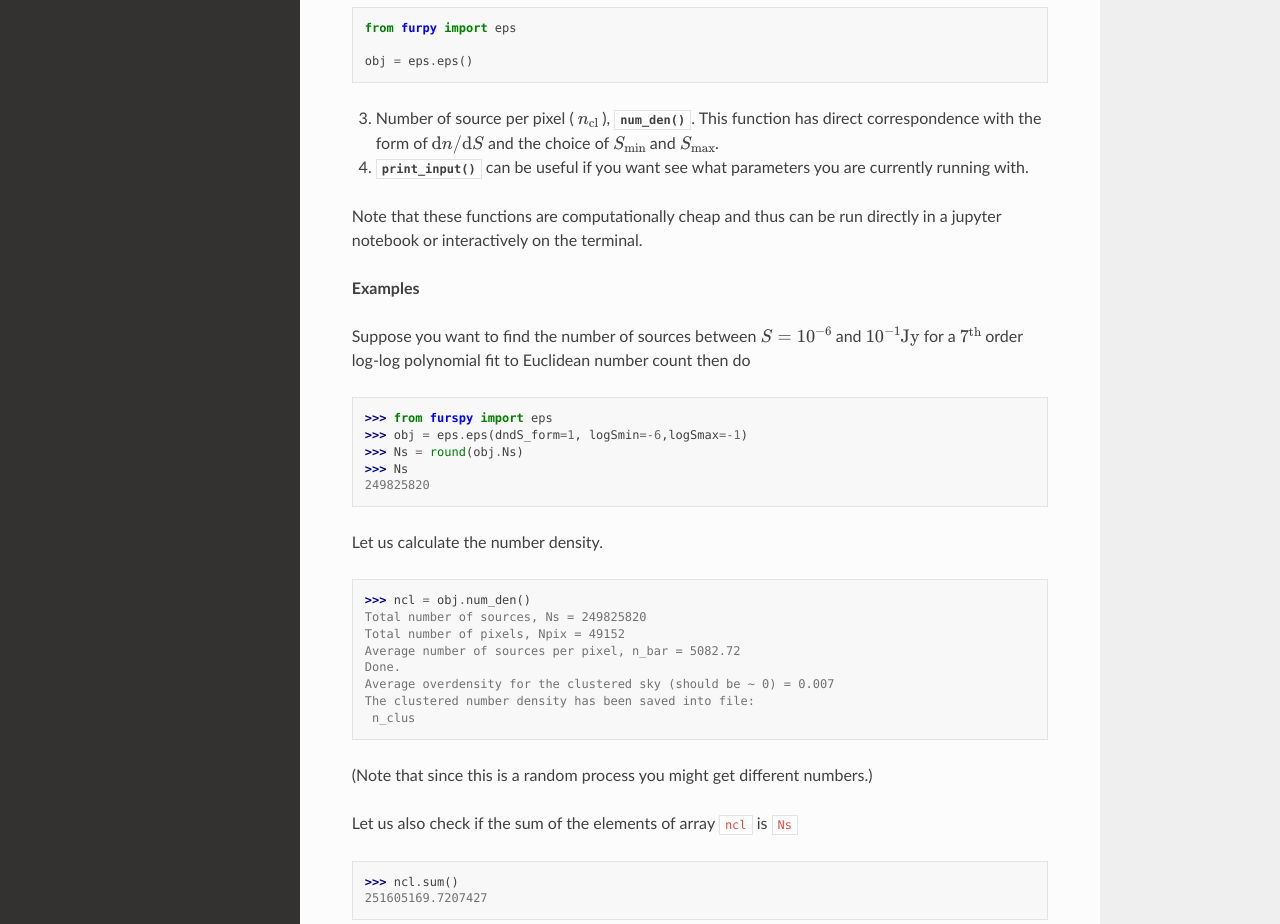
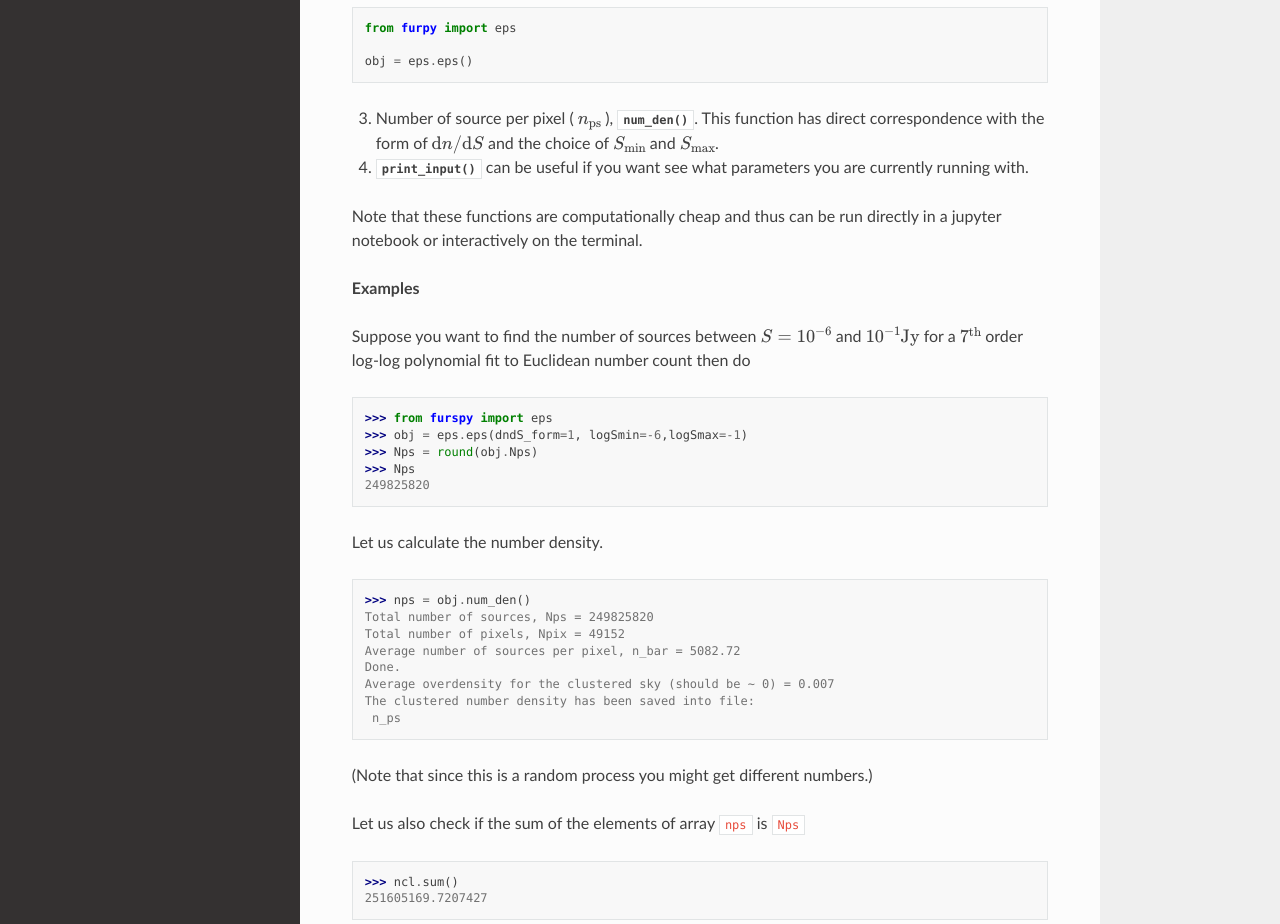
Before and after one commit to shikharmittal04/epspy, a Sphinx documentation site: the page built from docs/otherfuncs.rst, in a window 1280 px wide and 1400 px high. Shown: the part 406-1330 px from the top of the window. Built offline with Sphinx 7.4.7 and the Read the Docs theme 2.0.0, drawn with Linux system fonts in a browser that asks for light colours; some of the changed text lies outside the part shown.

```diff
--- a/docs/faqs.rst
+++ b/docs/faqs.rst
@@ -3,7 +3,7 @@
 
 1. I have run :func:`gen_freq()` for some choice of ``nu``. But now want to regenerate the ``Tb_nu_map`` data for a different choice of ``nu``. Do I need to rerun :func:`ref_freq()`?
 
-   No. :func:`ref_freq()` is not tied to ``nu`` because it is given to function :func:`gen_freq()`. Thus, if users want to use the same data for source distribution (``n_clus.npy``), flux density (``Tb_o_individual.npy``) and spectral index (``beta.npy``) assignments at reference frequency to generate spectrum and sky maps for a different frequency range, then run only :func:`gen_freq()` for a new choice of ``nu``.
+   No. :func:`ref_freq()` is not tied to ``nu`` because it is given to function :func:`gen_freq()`. Thus, if users want to use the same data for source distribution (``n_ps.npy``), flux density (``Tb_o_individual.npy``) and spectral index (``beta.npy``) assignments at reference frequency to generate spectrum and sky maps for a different frequency range, then run only :func:`gen_freq()` for a new choice of ``nu``.
 
 2. I want to try different figures available in :func:`visual()`. Do I need to rerun :func:`ref_freq()` and :func:`gen_freq()`?
 
--- a/docs/otherfuncs.rst
+++ b/docs/otherfuncs.rst
@@ -16,7 +16,7 @@
 
    obj = eps.eps()
 
-3. Number of source per pixel ( :math:`n_{\mathrm{cl}}` ), :func:`num_den()`. This function has direct correspondence with the form of :math:`\mathrm{d}n/\mathrm{d}S` and the choice of :math:`S_{\mathrm{min}}` and :math:`S_{\mathrm{max}}`.
+3. Number of source per pixel ( :math:`n_{\mathrm{ps}}` ), :func:`num_den()`. This function has direct correspondence with the form of :math:`\mathrm{d}n/\mathrm{d}S` and the choice of :math:`S_{\mathrm{min}}` and :math:`S_{\mathrm{max}}`.
 
 4. :func:`print_input()` can be useful if you want see what parameters you are currently running with.
 
@@ -30,26 +30,26 @@
 
    >>> from furspy import eps
    >>> obj = eps.eps(dndS_form=1, logSmin=-6,logSmax=-1)
-   >>> Ns = round(obj.Ns)
-   >>> Ns
+   >>> Nps = round(obj.Nps)
+   >>> Nps
    249825820
 
 Let us calculate the number density.
 
 .. code::
 
-   >>> ncl = obj.num_den()
-   Total number of sources, Ns = 249825820
+   >>> nps = obj.num_den()
+   Total number of sources, Nps = 249825820
    Total number of pixels, Npix = 49152
    Average number of sources per pixel, n_bar = 5082.72
    Done.
    Average overdensity for the clustered sky (should be ~ 0) = 0.007
    The clustered number density has been saved into file:
-    n_clus
+    n_ps
 
 (Note that since this is a random process you might get different numbers.)
 
-Let us also check if the sum of the elements of array ``ncl`` is ``Ns``
+Let us also check if the sum of the elements of array ``nps`` is ``Nps``
 
 .. code::
 
@@ -103,4 +103,4 @@
 
    obj = eps.eps(lbl='_mylabel')
 
-Now all files names will have `_mylabel` appended to them. For example, when you run :func:`num_den`, the output file name will be called ``n_clus_mylabel``.
+Now all files names will have `_mylabel` appended to them. For example, when you run :func:`num_den`, the output file name will be called ``n_ps_mylabel``.
```
Also changed, not shown: docs/api.rst (+4 -4 lines), docs/detexp.rst (+4 -4 lines), docs/conf.py (line endings or trailing spaces), 1 other file.
